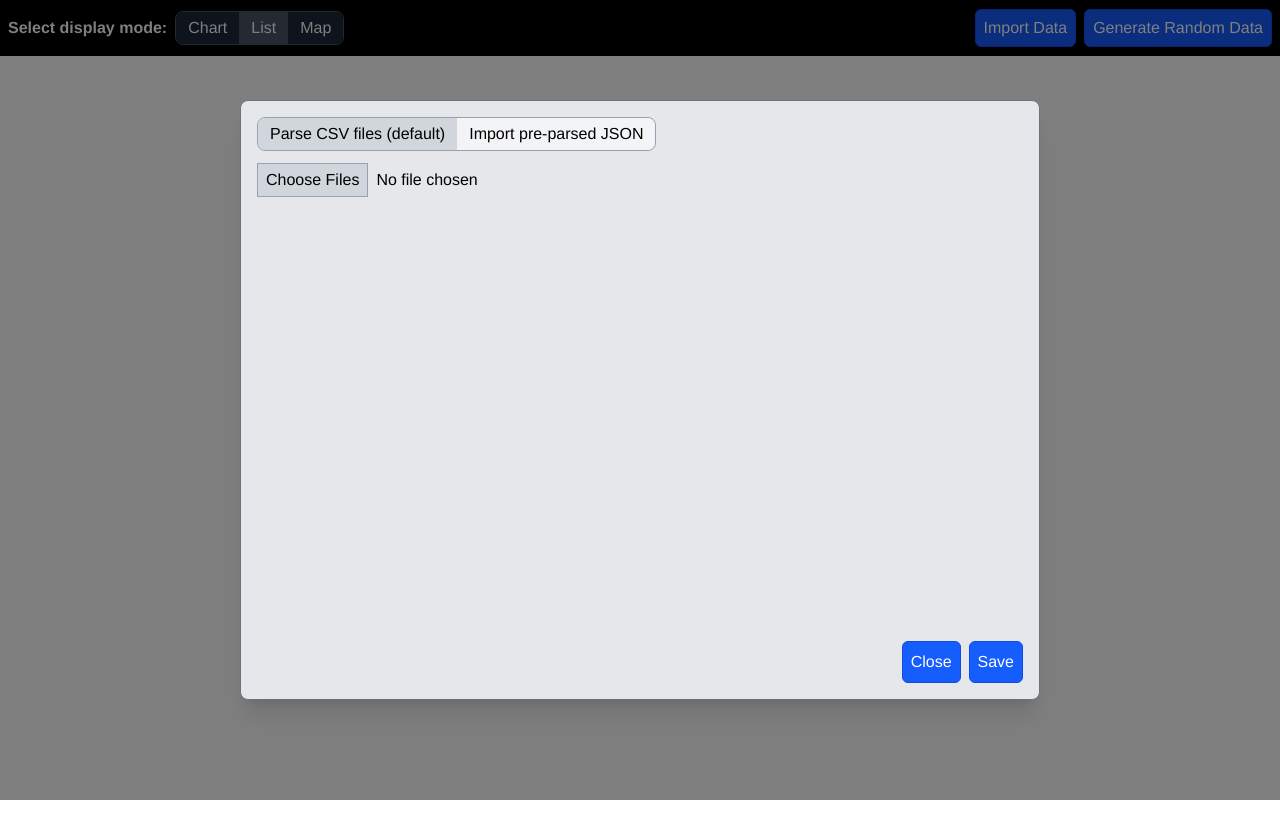
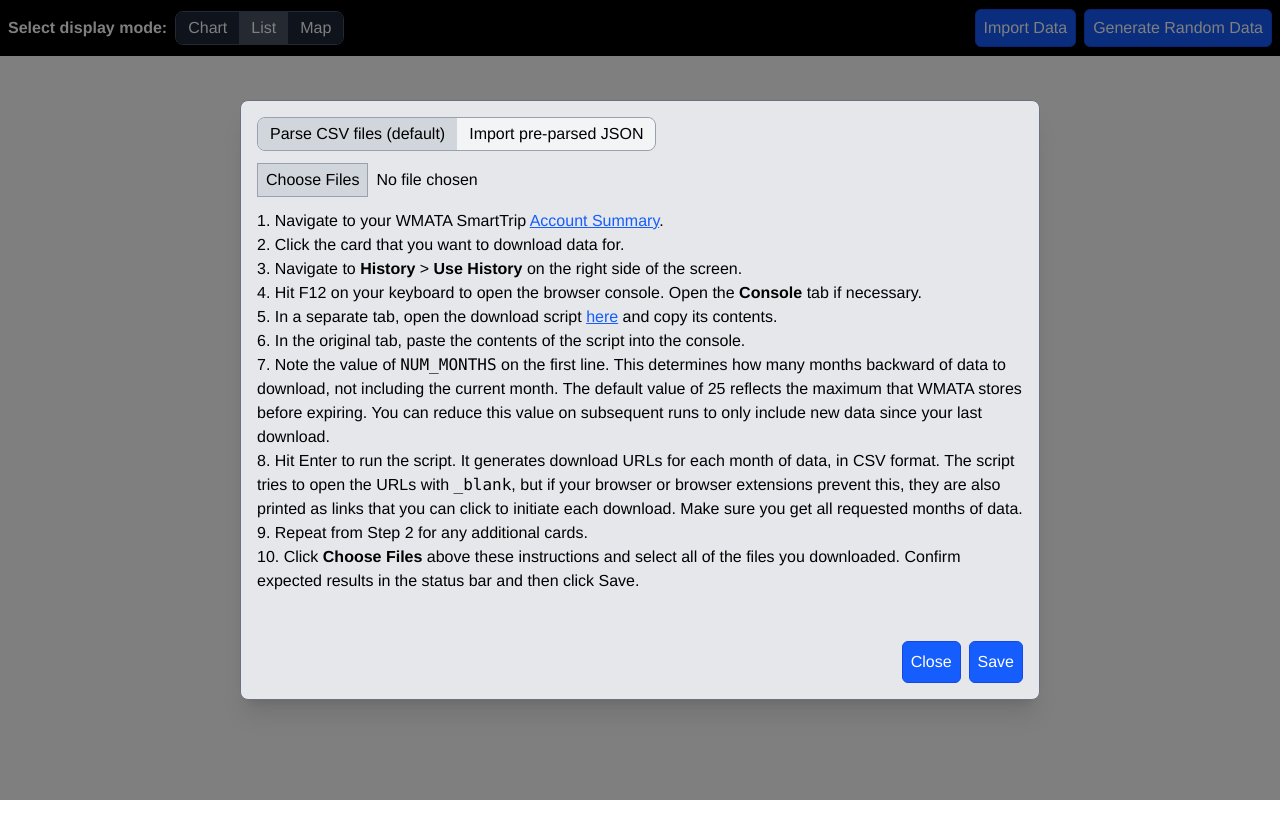
Before and after one commit to josephblair92/smarttrip, a React (Vite) app in the folder ui/: page / in a window 1280 px wide. Both pictures are taken after a click on the button "Import Data". Shown: the top 838 px of the page. Built offline with nearby package versions, Linux system fonts and the light colour scheme; what chartjs-plugin-autocolors would draw is missing.

Commit message:
Add CSV upload instructions

```diff
--- a/ui/src/components/CSVUploader.tsx
+++ b/ui/src/components/CSVUploader.tsx
@@ -31,5 +31,21 @@ export function CSVUploader ({ onChange, setError }: UploaderProps) {
         }
     }
 
-    return <input type="file" className="file:bg-gray-300 file:border-gray-400 file:border-1 file:px-2 file:py-1 file:mr-2" multiple accept=".csv" id="filepicker" onChange={handleFileUpload} />
+    return <div className="flex flex-col gap-3">
+        <input type="file" className="file:bg-gray-300 file:border-gray-400 file:border-1 file:px-2 file:py-1 file:mr-2" multiple accept=".csv" id="filepicker" onChange={handleFileUpload} />
+        <div>
+            <ol className="list-decimal list-inside">
+                <li>Navigate to your WMATA SmartTrip <a href="https://smarttrip.wmata.com/Account/Summary">Account Summary</a>.</li>
+                <li>Click the card that you want to download data for.</li>
+                <li>Navigate to <b>History</b> &gt; <b>Use History</b> on the right side of the screen.</li>
+                <li>Hit F12 on your keyboard to open the browser console. Open the <b>Console</b> tab if necessary.</li>
+                <li>In a separate tab, open the download script <a href="https://raw.githubusercontent.com/josephblair92/smarttrip/refs/heads/main/cli/script/download.js">here</a> and copy its contents.</li>
+                <li>In the original tab, paste the contents of the script into the console.</li>
+                <li>Note the value of <span className="font-mono">NUM_MONTHS</span> on the first line. This determines how many months backward of data to download, not including the current month. The default value of 25 reflects the maximum that WMATA stores before expiring. You can reduce this value on subsequent runs to only include new data since your last download.</li>
+                <li>Hit Enter to run the script. It generates download URLs for each month of data, in CSV format. The script tries to open the URLs with <span className="font-mono">_blank</span>, but if your browser or browser extensions prevent this, they are also printed as links that you can click to initiate each download. Make sure you get all requested months of data.</li>
+                <li>Repeat from Step 2 for any additional cards.</li>
+                <li>Click <b>Choose Files</b> above these instructions and select all of the files you downloaded. Confirm expected results in the status bar and then click Save.</li>
+            </ol>
+        </div>
+    </div>
 }
--- a/ui/src/index.css
+++ b/ui/src/index.css
@@ -3,3 +3,7 @@
 body {
   font-family: Helvetica;
 }
+
+a {
+   @apply underline text-blue-600 hover:text-blue-800 visited:text-purple-600
+}
```
